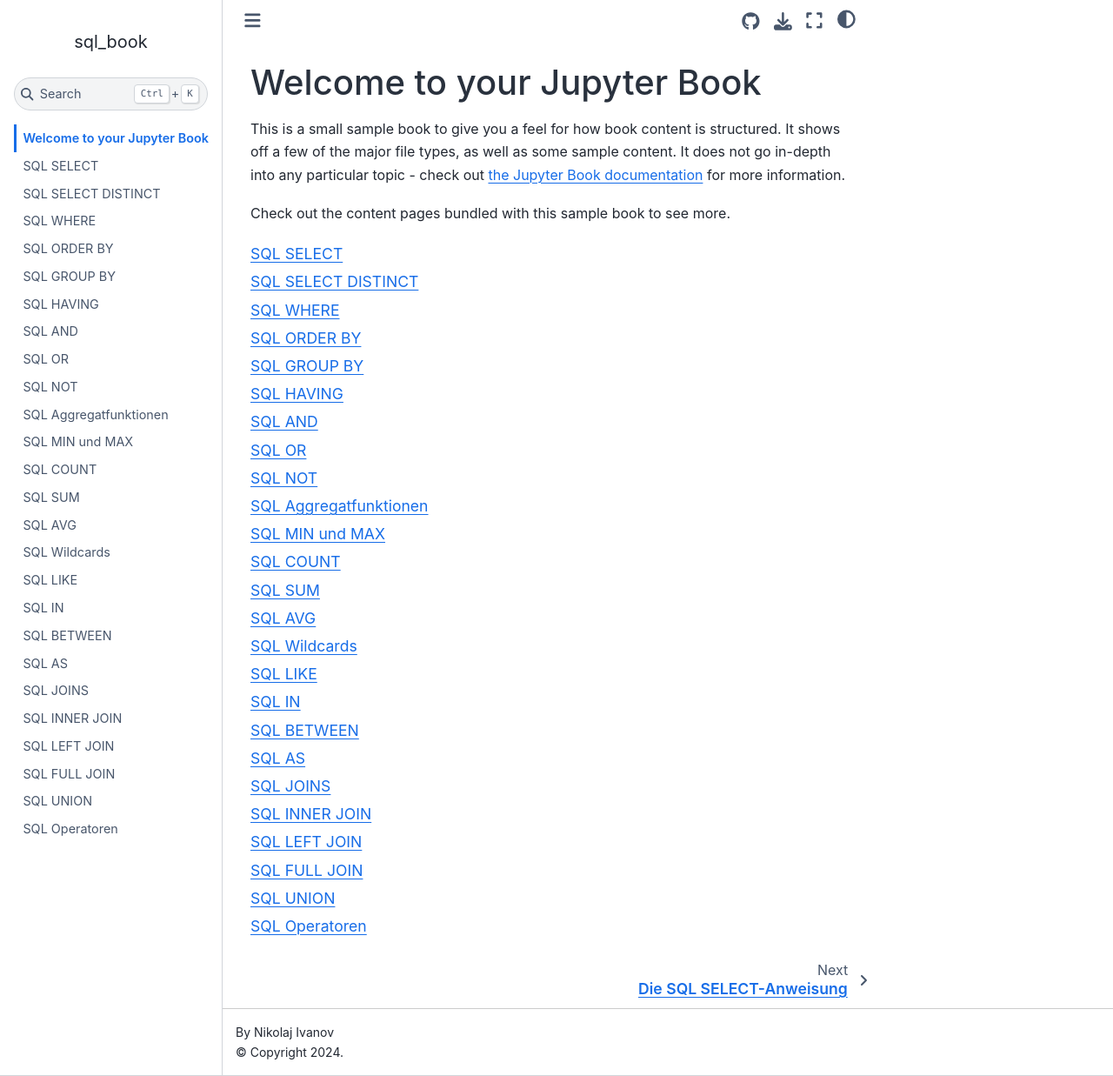
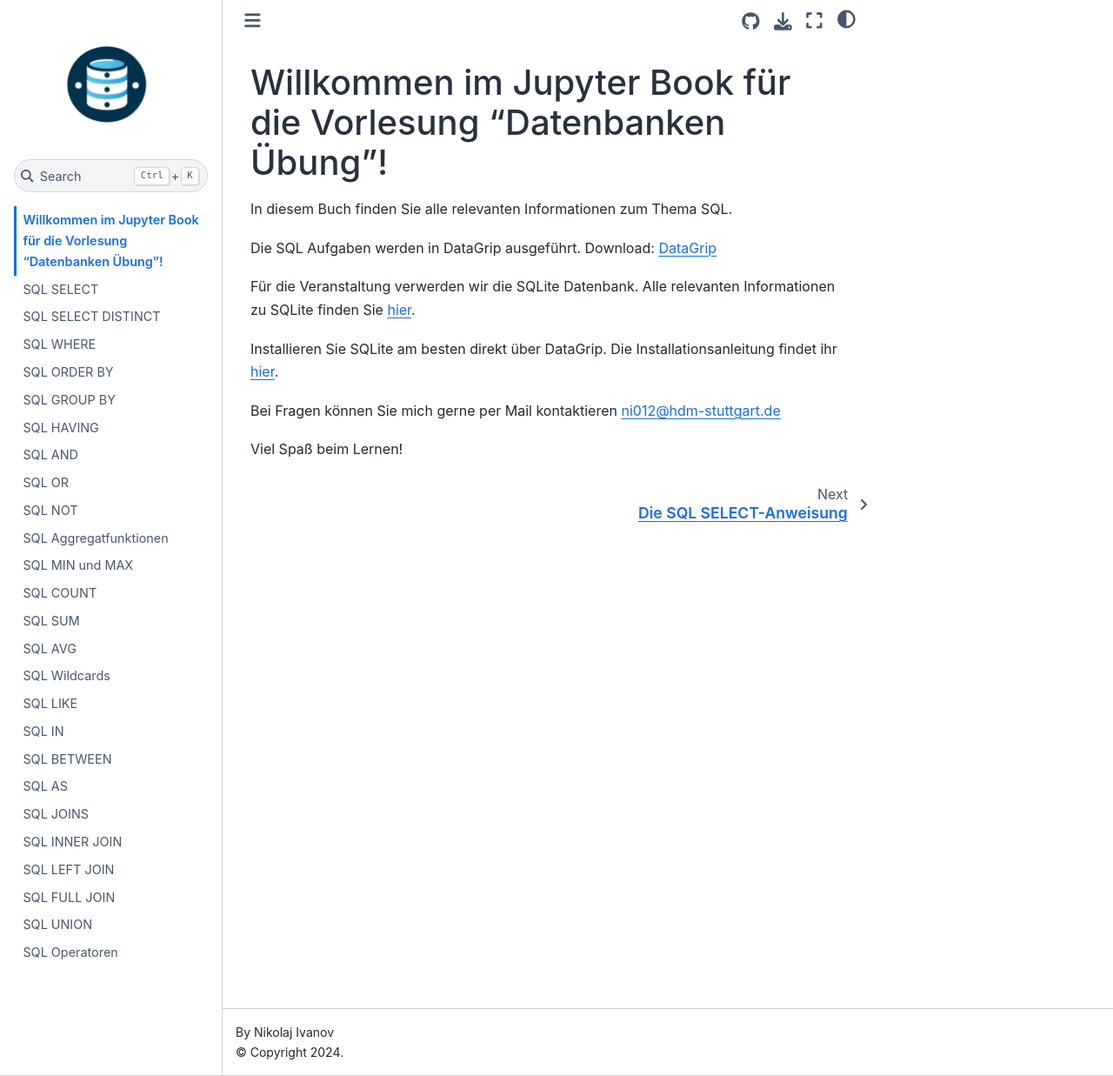
Before and after one commit to nikolajIvanov/sql_book, a Jupyter Book: the page built from intro.md, in a window 1280 px wide and 1237 px high. Shown: the whole window at 87% size. Built offline with Jupyter Book 1.0.4 settings and Sphinx 7.4.7 and the Sphinx Book theme 1.1.4, drawn with Linux system fonts in a browser that asks for light colours.

Commit message:
Logo hinzugefügt/ Intro bearbeitet

````diff
--- a/_config.yml
+++ b/_config.yml
@@ -8,7 +8,7 @@
 title                       : sql_book  # The title of the book. Will be placed in the left navbar.
 author                      : Nikolaj Ivanov  # The author of the book
 copyright                   : "2024"  # Copyright year to be placed in the footer
-logo                        : logo1.png  # A path to the book logo
+logo                        : ./assets/logo1.png  # A path to the book logo
 
 # Force re-execution of notebooks on each build.
 # See https://jupyterbook.org/content/execute.html
--- a/intro.md
+++ b/intro.md
@@ -1,11 +1,16 @@
-# Welcome to your Jupyter Book
+# Willkommen im Jupyter Book für die Vorlesung "Datenbanken Übung"!
 
-This is a small sample book to give you a feel for how book content is
-structured.
-It shows off a few of the major file types, as well as some sample content.
-It does not go in-depth into any particular topic - check out [the Jupyter Book documentation](https://jupyterbook.org) for more information.
+In diesem Buch finden Sie alle relevanten Informationen zum Thema SQL.
 
-Check out the content pages bundled with this sample book to see more.
+Die SQL Aufgaben werden in DataGrip ausgeführt.
+Download: [DataGrip](https://www.jetbrains.com/datagrip/)
 
-```{tableofcontents}
-```
+Für die Veranstaltung verwerden wir die SQLite Datenbank.
+Alle relevanten Informationen zu SQLite finden Sie [hier](https://www.sqlite.org/index.html).
+
+Installieren Sie SQLite am besten direkt über DataGrip.
+Die Installationsanleitung findet ihr [hier](https://www.jetbrains.com/help/datagrip/connecting-to-a-database.html#connect-to-sqlite).
+
+Bei Fragen können Sie mich gerne per Mail kontaktieren ni012@hdm-stuttgart.de
+
+Viel Spaß beim Lernen!
````
